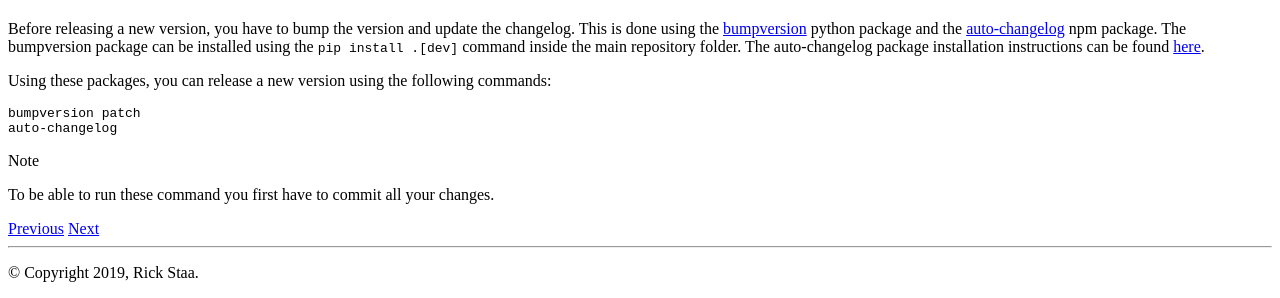
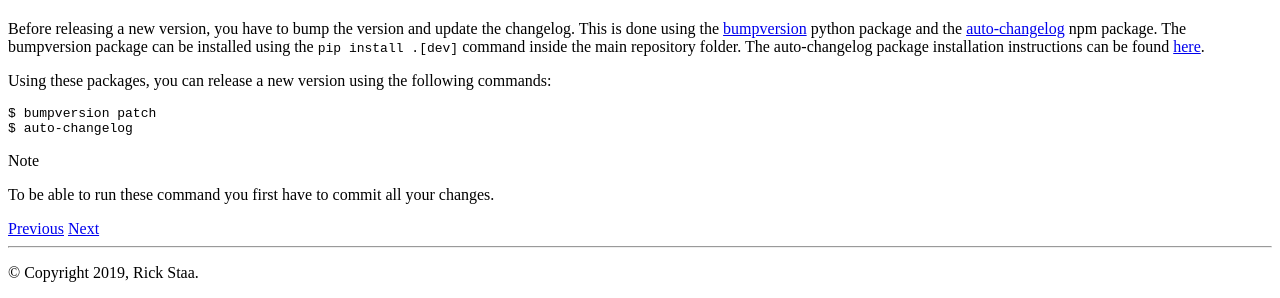
Before and after one commit to rickstaa/deep-robotics-singularity-recipes, a Sphinx documentation site: the page built from docsrc/source/dev/doc_dev.rst, in a window 1280 px wide. Shown: the part 1464-1762 px from the top of the page. Built offline with Sphinx 7.4.7 and the Read the Docs theme 2.0.0, drawn with Linux system fonts in a browser that asks for light colours.

Commit message:
Fixed some documentation format errors

```diff
--- a/docsrc/source/dev/doc_dev.rst
+++ b/docsrc/source/dev/doc_dev.rst
@@ -41,7 +41,7 @@ following commands:
 
 .. code-block:: bash
 
-    bumpversion patch
-    auto-changelog
+    $ bumpversion patch
+    $ auto-changelog
 
 .. note:: To be able to run these command you first have to commit all your changes.
--- a/docsrc/source/usage/usage.rst
+++ b/docsrc/source/usage/usage.rst
@@ -73,7 +73,6 @@ easy code debugging. This is done as follows:
 
 .. code-block:: bash
 
-   <h1>code block example</h1>
    curl https://packages.microsoft.com/keys/microsoft.asc | gpg --dearmor > microsoft.gpg
    sudo install -o root -g root -m 644 microsoft.gpg /etc/apt/trusted.gpg.d/
    sudo sh -c 'echo "deb [arch=amd64] https://packages.microsoft.com/repos/vscode stable main" > /etc/apt/sources.list.d/vscode.list'
```
